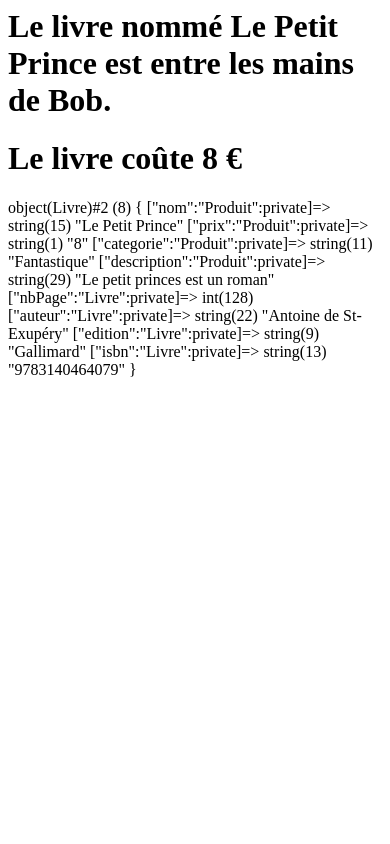
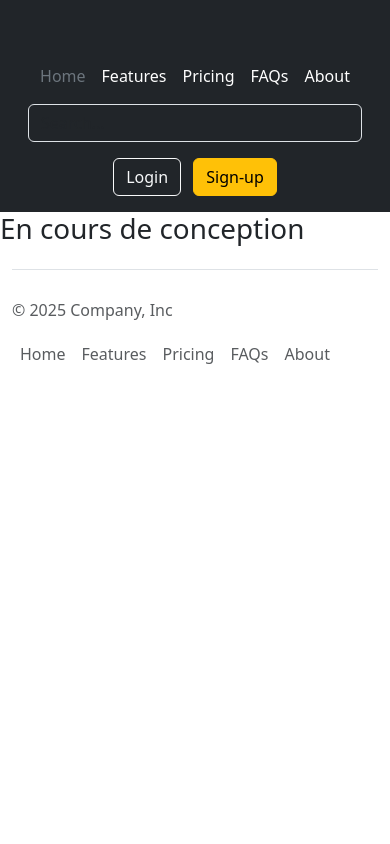
Before and after one commit to Jensone/php-poo-starter, a PHP site: page / in a window 390 px wide. Run offline with PHP 8.4, Linux system fonts and the light colour scheme.

Commit message:
Ajoute une nouvelle barre de navigation et un pied de page responsive pour améliorer la structure des vues HTML de l'application

```diff
--- /dev/null
+++ b/Views/footer.html.php
@@ -0,0 +1,17 @@
+<div class="container">
+    <footer class="d-flex flex-wrap justify-content-between align-items-center py-3 my-4 border-top">
+        <p class="col-md-4 mb-0 text-body-secondary">© 2025 Company, Inc</p> <a href="/" class="col-md-4 d-flex align-items-center justify-content-center mb-3 mb-md-0 me-md-auto link-body-emphasis text-decoration-none" aria-label="Bootstrap"> <svg class="bi me-2" width="40" height="32" aria-hidden="true">
+                <use xlink:href="#bootstrap"></use>
+            </svg> </a>
+        <ul class="nav col-md-4 justify-content-end">
+            <li class="nav-item"><a href="#" class="nav-link px-2 text-body-secondary">Home</a></li>
+            <li class="nav-item"><a href="#" class="nav-link px-2 text-body-secondary">Features</a></li>
+            <li class="nav-item"><a href="#" class="nav-link px-2 text-body-secondary">Pricing</a></li>
+            <li class="nav-item"><a href="#" class="nav-link px-2 text-body-secondary">FAQs</a></li>
+            <li class="nav-item"><a href="#" class="nav-link px-2 text-body-secondary">About</a></li>
+        </ul>
+    </footer>
+</div>
+
+</body>
+</html>
--- /dev/null
+++ b/Views/navbar.html.php
@@ -0,0 +1,31 @@
+<!DOCTYPE html>
+<html lang="fr">
+
+<head>
+    <meta charset="UTF-8">
+    <meta name="viewport" content="width=device-width, initial-scale=1.0">
+    <title>Document</title>
+    <link href="https://cdn.jsdelivr.net/npm/bootstrap@5.3.7/dist/css/bootstrap.min.css" rel="stylesheet" integrity="sha384-LN+7fdVzj6u52u30Kp6M/trliBMCMKTyK833zpbD+pXdCLuTusPj697FH4R/5mcr" crossorigin="anonymous">
+    <script src="https://cdn.jsdelivr.net/npm/bootstrap@5.3.7/dist/js/bootstrap.bundle.min.js" integrity="sha384-ndDqU0Gzau9qJ1lfW4pNLlhNTkCfHzAVBReH9diLvGRem5+R9g2FzA8ZGN954O5Q" crossorigin="anonymous"></script>
+
+</head>
+
+<body>
+
+    <header class="p-3 text-bg-dark">
+        <div class="container">
+            <div class="d-flex flex-wrap align-items-center justify-content-center justify-content-lg-start"> <a href="/" class="d-flex align-items-center mb-2 mb-lg-0 text-white text-decoration-none"> <svg class="bi me-2" width="40" height="32" role="img" aria-label="Bootstrap">
+                        <use xlink:href="#bootstrap"></use>
+                    </svg> </a>
+                <ul class="nav col-12 col-lg-auto me-lg-auto mb-2 justify-content-center mb-md-0">
+                    <li><a href="#" class="nav-link px-2 text-secondary">Home</a></li>
+                    <li><a href="#" class="nav-link px-2 text-white">Features</a></li>
+                    <li><a href="#" class="nav-link px-2 text-white">Pricing</a></li>
+                    <li><a href="#" class="nav-link px-2 text-white">FAQs</a></li>
+                    <li><a href="#" class="nav-link px-2 text-white">About</a></li>
+                </ul>
+                <form class="col-12 col-lg-auto mb-3 mb-lg-0 me-lg-3" role="search"> <input type="search" class="form-control form-control-dark text-bg-dark" placeholder="Search..." aria-label="Search"> </form>
+                <div class="text-end"> <button type="button" class="btn btn-outline-light me-2">Login</button> <button type="button" class="btn btn-warning">Sign-up</button> </div>
+            </div>
+        </div>
+    </header>
--- a/index.php
+++ b/index.php
@@ -3,34 +3,8 @@
 require_once 'Model/Livre.php'; // Charge la classe Livre
 require_once 'Model/Utilisateur.php'; // Charge la classe Utilisateur
 
-// Instanciation de la classe Livre
-$petitPrince = new Livre(); // Ceci est un objet issue de la classe Livre
+include 'Views/navbar.html.php'; // Inclut le navbar
 
-$petitPrince
-    ->setNom('Le Petit Prince') // Méthode du parent Produit
-    ->setPrix(8) // Méthode du parent Produit
-    ->setDescription('Le petit princes est un roman') // Méthode du parent Produit
-    ->setCategorie('Fantastique') // Méthode du parent Produit
-    ->setNbPage(128)
-    ->setAuteur('Antoine de St-Exupéry')
-    ->setEdition('Gallimard')
-    ->setIsbn('9783140464079')
-; // L'opération de compléter un objet se nomme hydratation
+echo '<h1>En cours de conception</h1>';
 
-//--------------------------------------------------
-
-// Instanciation de la classe Utilisateur
-$bob = new Utilisateur();
-
-$bob
-    ->setNom('Bob')
-    ->setEmail('bob@gmail.com')
-    ->setIdentifiant('tahitibob')
-    ->setDateInscription(new \DateTime('1988-01-01')) // Les dates sont des objets
-;
-
-echo '<h1>Le livre nommé ' . $petitPrince->getNom() . ' est entre les mains de ' . $bob->getNom() . '.</h1>';
-
-echo '<h1>Le livre coûte ' . $petitPrince->getPrixEuro() . '</h1>';
-
-var_dump($petitPrince);
+include 'Views/footer.html.php'; // Inclut le footer
```
